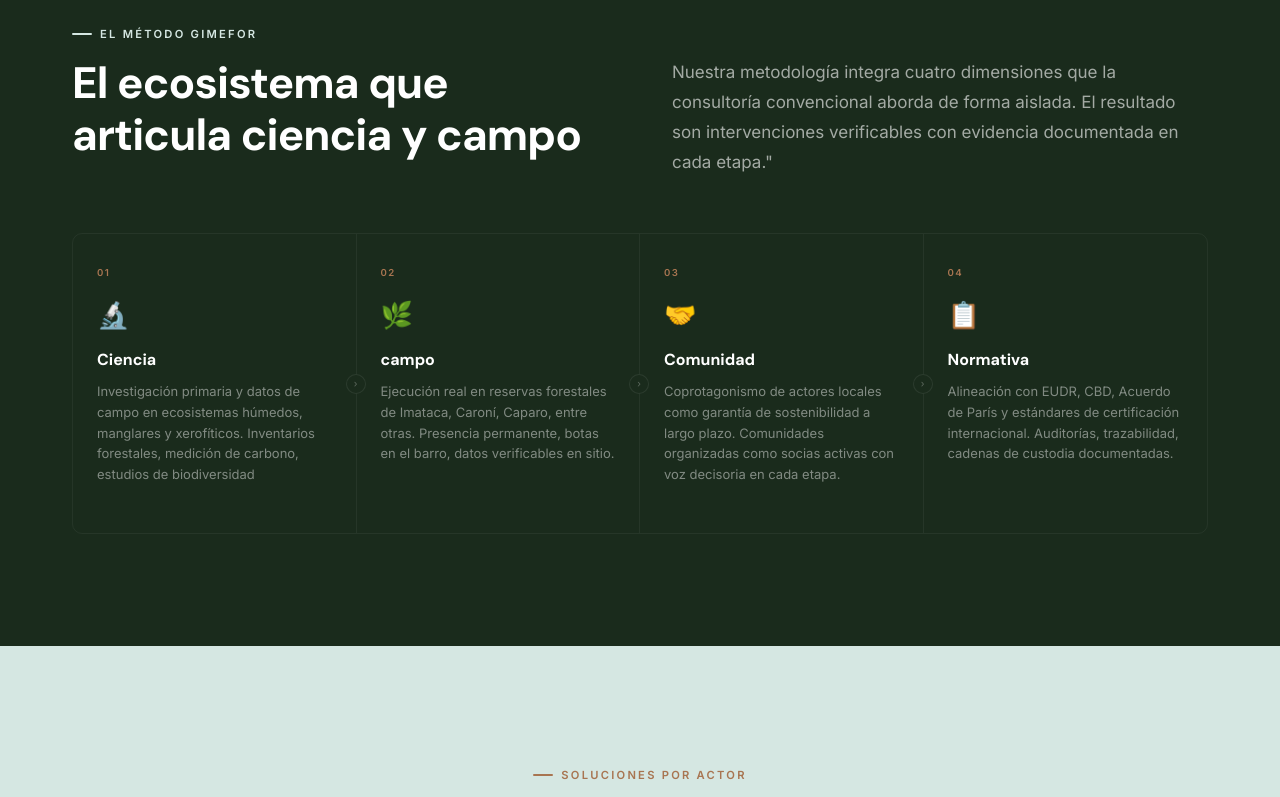
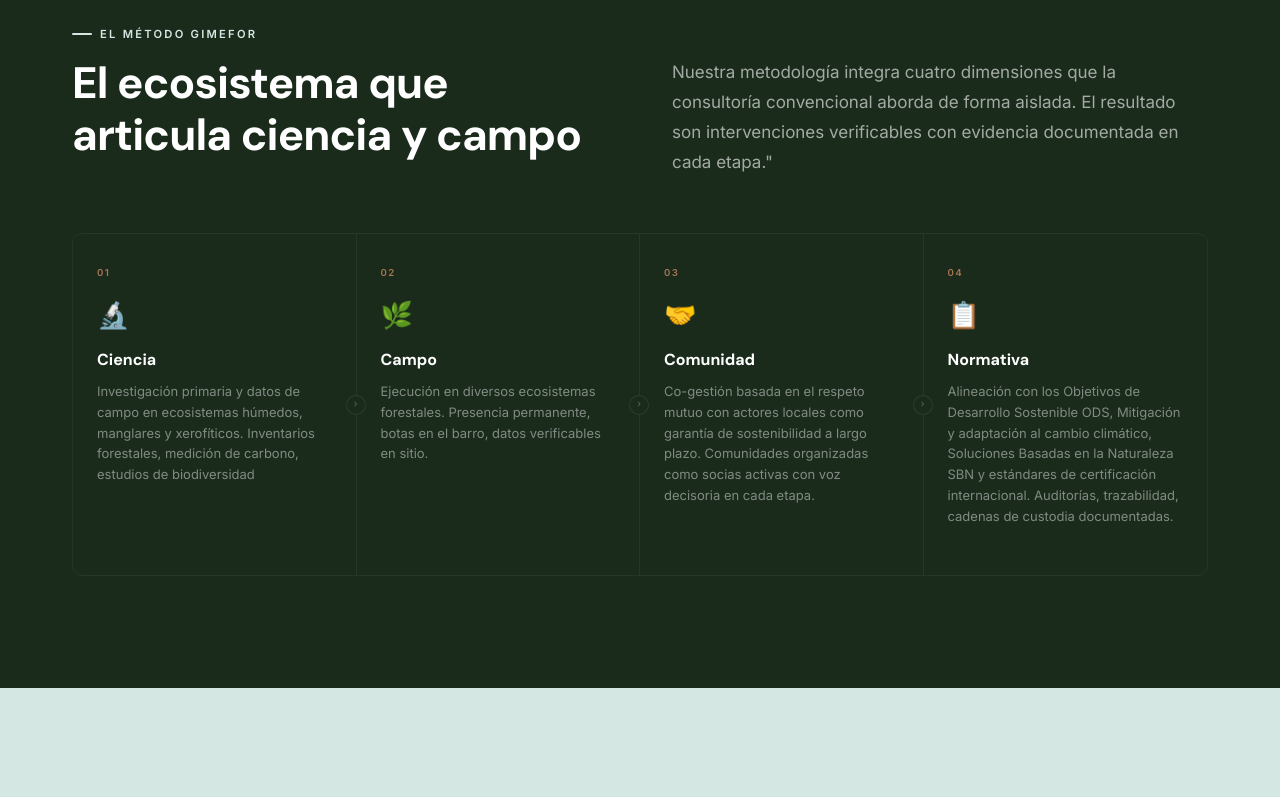
Before and after one commit to Gimefor/gimefor, a React (Vite) app: page / in a window 1280 px wide. Shown: the part 2000-2797 px from the top of the page. Built offline with nearby package versions, Linux system fonts and the light colour scheme.

Commit message:
añadiendo correcciones de ernesto

```diff
--- a/src/components/Biblioteca.tsx
+++ b/src/components/Biblioteca.tsx
@@ -52,7 +52,7 @@ export default function Biblioteca() {
           <p className="eyebrow">Biblioteca científica</p>
           <h2 className="section-title">Conocimiento abierto</h2>
           <p className="section-body">
-Manuales técnicos descargables y publicaciones indexadas que documentan 30 años de ciencia forestal aplicada.
+            Manuales técnicos descargables y publicaciones que documentan 30 años de ciencia forestal aplicada.
           </p>
         </div>
 
@@ -77,7 +77,7 @@ Manuales técnicos descargables y publicaciones indexadas que documentan 30 año
           <div>
             <p className="biblioteca__col-header">
               <span className="biblioteca__col-header-icon">📄</span>
-              Publicaciones indexadas (2007–2023)
+              Publicaciones (2007–2023)
             </p>
             {publications.map(p => (
               <div key={p.title} className="pub-item">
--- a/src/components/Ecosystem.tsx
+++ b/src/components/Ecosystem.tsx
@@ -9,23 +9,23 @@ const nodes = [
   {
     step: '02',
     icon: '🌿',
-    title: 'campo',
-    desc: 'Ejecución real en reservas forestales de Imataca, Caroní, Caparo, entre otras. Presencia permanente, botas en el barro, datos verificables en sitio.',
+    title: 'Campo',
+    desc: 'Ejecución en diversos ecosistemas forestales. Presencia permanente, botas en el barro, datos verificables en sitio.',
     detail: 'Presencia permanente, botas en el barro, datos verificables en sitio',
   },
   {
     step: '03',
     icon: '🤝',
     title: 'Comunidad',
-    desc: 'Coprotagonismo de actores locales como garantía de sostenibilidad a largo plazo. Comunidades organizadas como socias activas con voz decisoria en cada etapa.',
-    detail: 'Comunidades organizadas como socias activas, no beneficiarias pasivas',
+    desc: 'Co-gestión basada en el respeto mutuo con actores locales como garantía de sostenibilidad a largo plazo. Comunidades organizadas como socias activas con voz decisoria en cada etapa.',
+    detail: '',
   },
   {
     step: '04',
     icon: '📋',
     title: 'Normativa',
-    desc: 'Alineación con EUDR, CBD, Acuerdo de París y estándares de certificación internacional. Auditorías, trazabilidad, cadenas de custodia documentadas.',
-    detail: 'Auditorías, trazabilidad, cadenas de custodia documentadas',
+    desc: 'Alineación con los Objetivos de Desarrollo Sostenible ODS, Mitigación y adaptación al cambio climático, Soluciones Basadas en la Naturaleza SBN y estándares de certificación internacional. Auditorías, trazabilidad, cadenas de custodia documentadas.',
+    detail: '',
   },
 ];
 
--- a/src/components/Portfolio.tsx
+++ b/src/components/Portfolio.tsx
@@ -59,7 +59,7 @@ export default function Portfolio() {
       <div className="container">
         <div className="section-header">
           <p className="eyebrow">Ciencia en el campo</p>
-          <h2 className="section-title">Donde la teoría se convierte en Realidad</h2>
+          <h2 className="section-title">Donde la teoría se convierte en realidad</h2>
           <p className="section-body">
             Hablamos de hectáreas medidas, comunidades articuladas y normativas cumplidas. Cada intervención se documenta con datos duros y métricas auditables que resisten cualquier escrutinio técnico o institucional.
           </p>
--- a/src/components/Segments.tsx
+++ b/src/components/Segments.tsx
@@ -19,25 +19,25 @@ const segments = [
     icon: '🏭',
     tag: 'Sector Productivo',
     title: 'Para Empresas y PYMEs',
-    pain: 'Aserraderos, petroleras y empresas agroindustriales enfrentan auditorías EUDR y Sello Verde que exigen respaldo técnico riguroso para demostrar cumplimiento normativo forestal.',
+    pain: 'Empresas forestales, agroindustriales y petroleras que enfrentan exigentes normativas y certificaciones, y que requieren respaldo técnico riguroso para demostrar el cumplimiento ambiental y el manejo sustentable de los recursos naturales.',
     features: [
       'Inventarios forestales certificables',
       'Cadenas de custodia documentadas',
-      'Planes de manejo EUDR-compatibles',
+      'Planes de manejo forestal y plan forestal operativo',
+      'Estudios de impacto ambiental y sociocultural',
       'Acompañamiento en auditorías externas',
       'Integración de saberes comunitarios para sostenibilidad a largo plazo',
-      'Validación técnica con respaldo de publicaciones indexadas',
+      'Validación técnica con respaldo de publicaciones y proyectos',
     ],
-    cta: 'Ver soluciones EUDR →',
+    cta: 'Ver soluciones →',
   },
   {
     variant: 'inst',
     icon: '🏛️',
     tag: 'Instituciones del Estado',
     title: 'Para el Sector Público',
-    pain: 'Ministerios y organismos del Estado requieren respaldo técnico riguroso para compromisos ante el CBD, el Acuerdo de París y planes de manejo de áreas protegidas.',
+    pain: 'Ministerios y organismos del Estado requieren respaldo técnico riguroso para compromisos con los Objetivos de Desarrollo Sostenible ODS, Mitigación y adaptación al cambio climático',
     features: [
-      'Respaldo para convenios CBD y París',
       'Planes de manejo de áreas protegidas',
       'Consultoría para políticas forestales',
       'Datos de campo para informes nacionales',
@@ -52,9 +52,9 @@ export default function Segments() {
     <section id="soluciones" className="segments">
       <div className="container">
         <div className="section-header section-header--center">
-          <p className="eyebrow">Soluciones por actor</p>
+          <p className="eyebrow">Nuestras Soluciones</p>
           <h2 className="section-title">
-            La ciencia correcta para el problema correcto
+            Una Solución para cada problema planteado
           </h2>
           <p className="section-body">
             Cada aliado enfrenta desafíos únicos que requieren respuestas técnicas precisas. Cada segmento tiene su propio lenguaje de riesgo y su propio estándar de evidencia.
--- a/src/index.css
+++ b/src/index.css
@@ -324,7 +324,7 @@ input, select, textarea { font-family: var(--font-body); }
 .hero__bg {
   position: absolute;
   inset: 0;
-  background-image: url('heroImage.jpg');
+  background-image: url('public/heroImage.jpg');
   background-size: cover;
   background-position: center 35%;
   background-color: var(--forest-deep);
```
